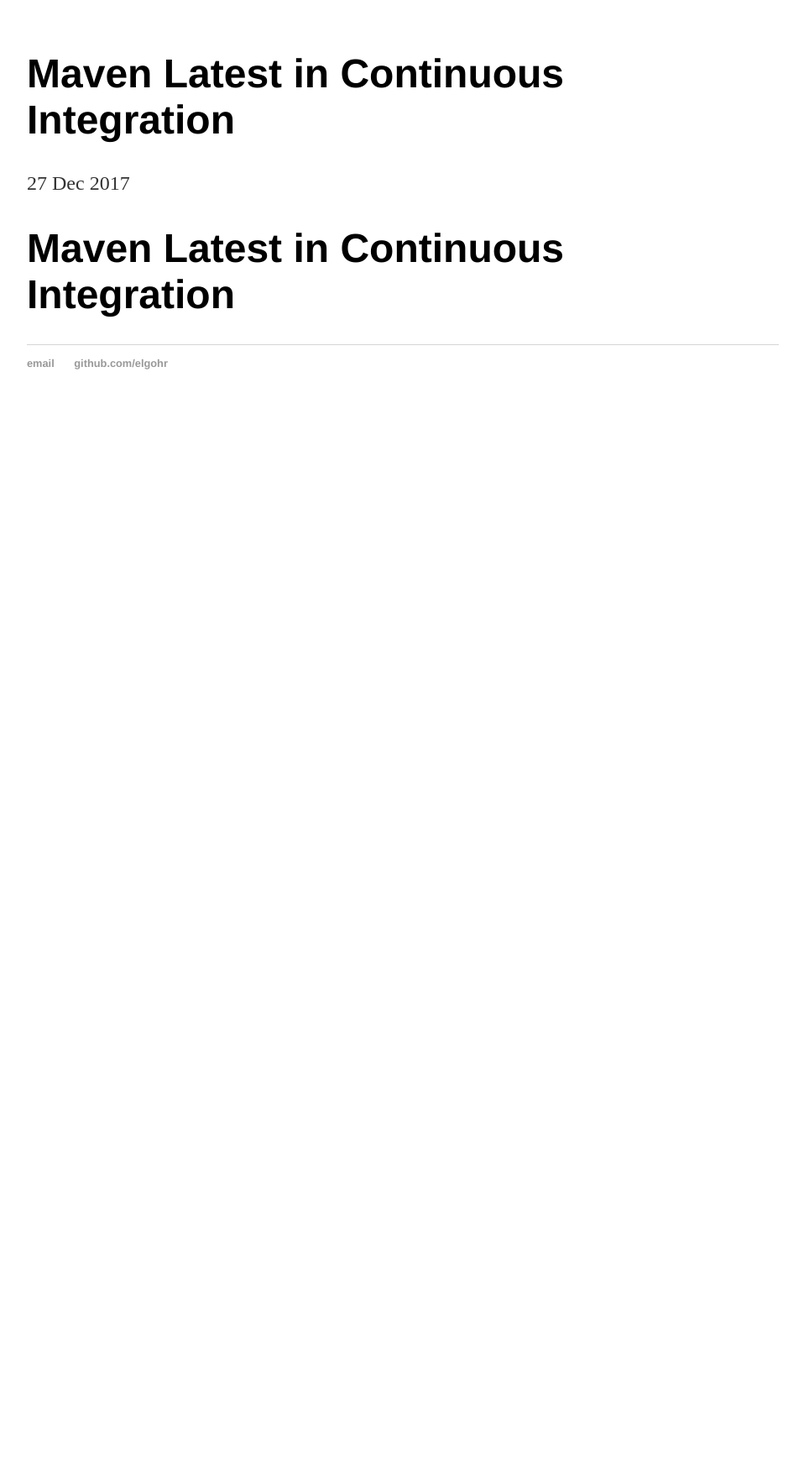
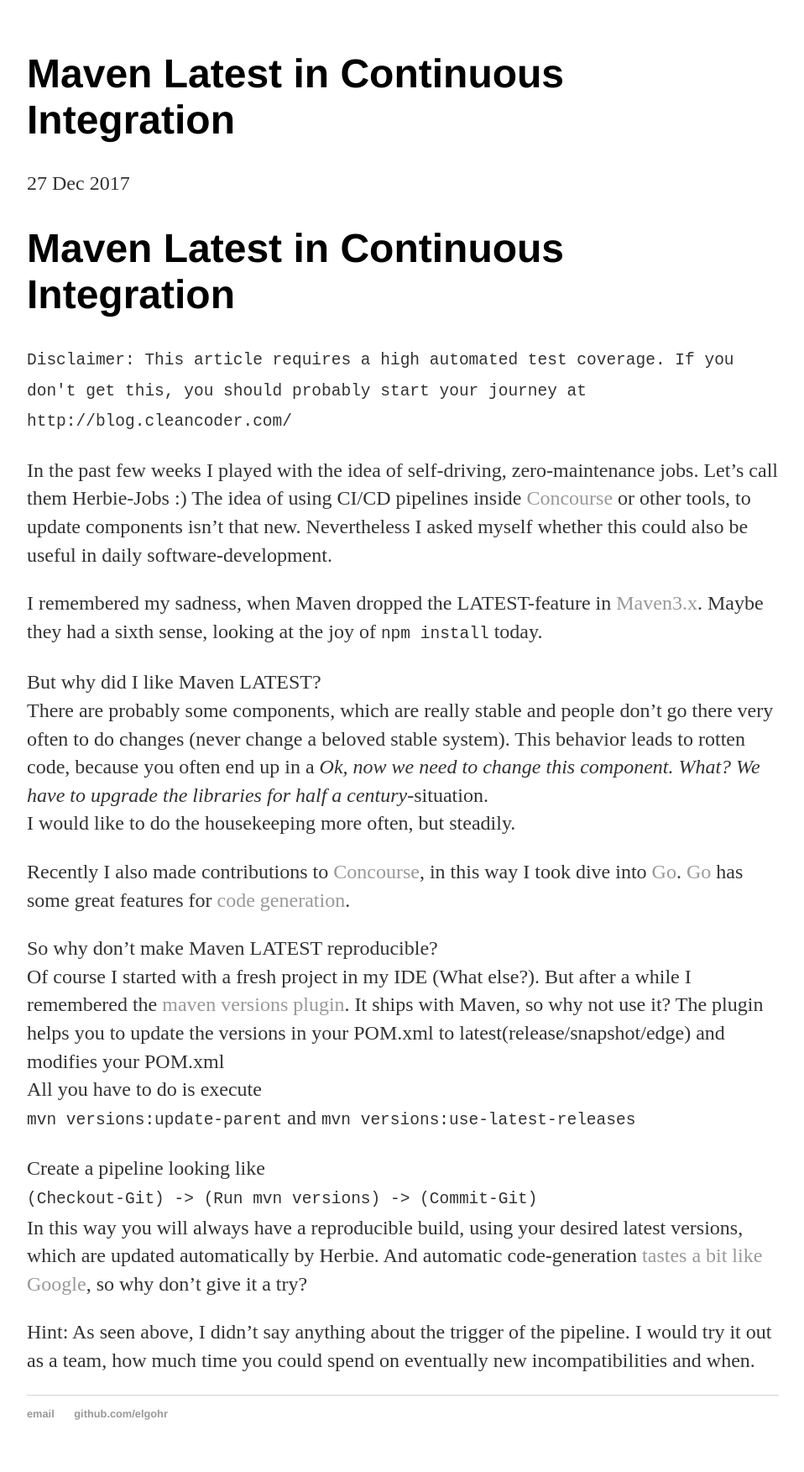
Before and after one commit to elgohr/elgohr.github.io, a Jekyll site: the page built from _posts/2017-12-27-Maven-Latest-in-Continous-Integration.md, in a window 1280 px wide. Shown: the whole page at 84% size, without its empty margins (160-1118 px from the left). Built offline with Jekyll 4.4.1, drawn with Linux system fonts in a browser that asks for light colours; before the commit the page ends 900 px from its top, so only the background shows below that.

Commit message:
First version

```diff
--- a/_posts/2017-12-27-Maven-Latest-in-Continous-Integration.md
+++ b/_posts/2017-12-27-Maven-Latest-in-Continous-Integration.md
@@ -4,3 +4,32 @@
 date: 2017-12-27
 ---
 # Maven Latest in Continuous Integration
+
+`Disclaimer: This article requires a high automated test coverage. If you don't get this, you should probably start your journey at http://blog.cleancoder.com/`
+
+In the past few weeks I played with the idea of self-driving, zero-maintenance jobs.
+Let's call them Herbie-Jobs :) The idea of using CI/CD pipelines inside [Concourse](https://concourse.ci/) or other tools, to update components isn't that new.
+Nevertheless I asked myself whether this could also be useful in daily software-development.
+
+I remembered my sadness, when Maven dropped the LATEST-feature in [Maven3.x](https://cwiki.apache.org/confluence/display/MAVEN/Maven+3.x+Compatibility+Notes#Maven3.xCompatibilityNotes-PluginMetaversionResolution).
+Maybe they had a sixth sense, looking at the joy of `npm install` today.
+
+But why did I like Maven LATEST?
+There are probably some components, which are really stable and people don't go there very often to do changes (never change a beloved stable system). This behavior leads to rotten code, because you often end up in a  _Ok, now we need to change this component. What? We have to upgrade the libraries for half a century_-situation.
+I would like to do the housekeeping more often, but steadily.
+
+Recently I also made contributions to [Concourse](https://concourse.ci/), in this way I took dive into [Go](https://golang.org/). [Go](https://golang.org/) has some great features for [code generation](https://blog.golang.org/generate).
+
+So why don't make Maven LATEST reproducible?
+Of course I started with a fresh project in my IDE (What else?).
+But after a while I remembered the [maven versions plugin](http://www.mojohaus.org/versions-maven-plugin/).
+It ships with Maven, so why not use it?
+The plugin helps you to update the versions in your POM.xml to latest(release/snapshot/edge) and modifies your POM.xml
+All you have to do is execute
+`mvn versions:update-parent` and `mvn versions:use-latest-releases`
+
+Create a pipeline looking like
+`(Checkout-Git) -> (Run mvn versions) -> (Commit-Git)`
+In this way you will always have a reproducible build, using your desired latest versions, which are updated automatically by Herbie. And automatic code-generation [tastes a bit like Google](https://cacm.acm.org/magazines/2016/7/204032-why-google-stores-billions-of-lines-of-code-in-a-single-repository/fulltext), so why don't give it a try?
+
+Hint: As seen above, I didn't say anything about the trigger of the pipeline. I would try it out as a team, how much time you could spend on eventually new incompatibilities and when.
```
